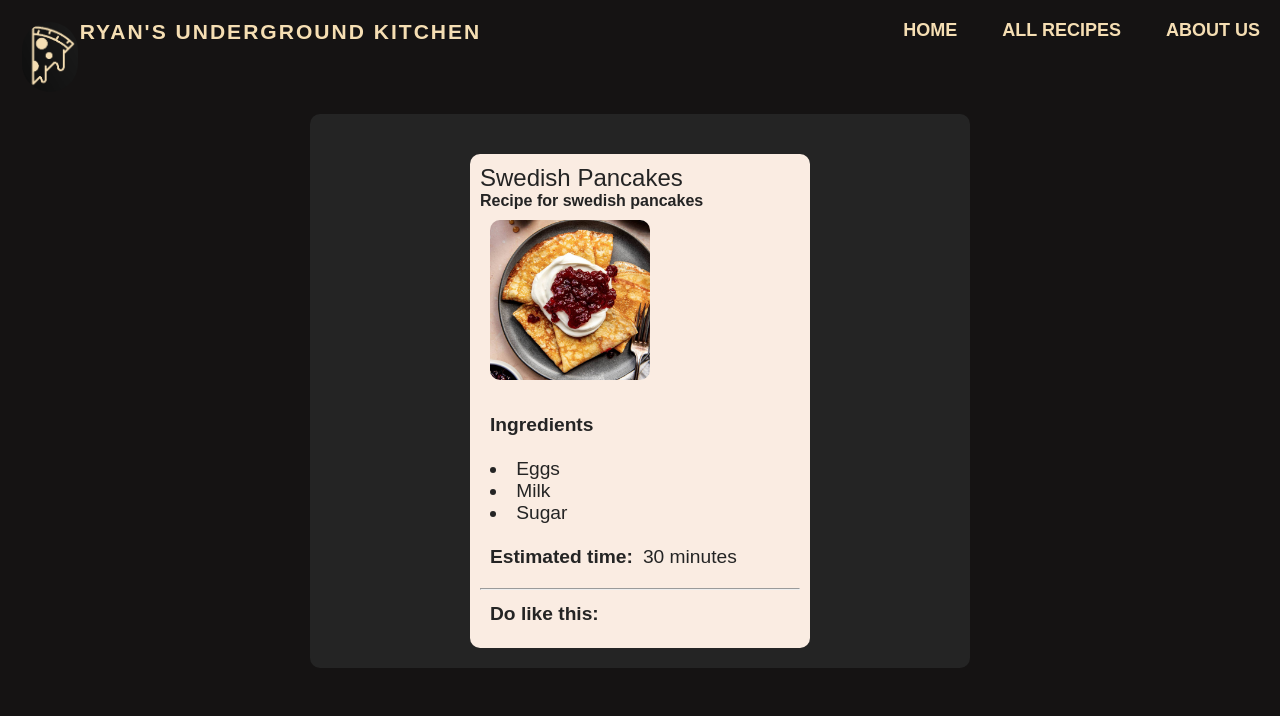
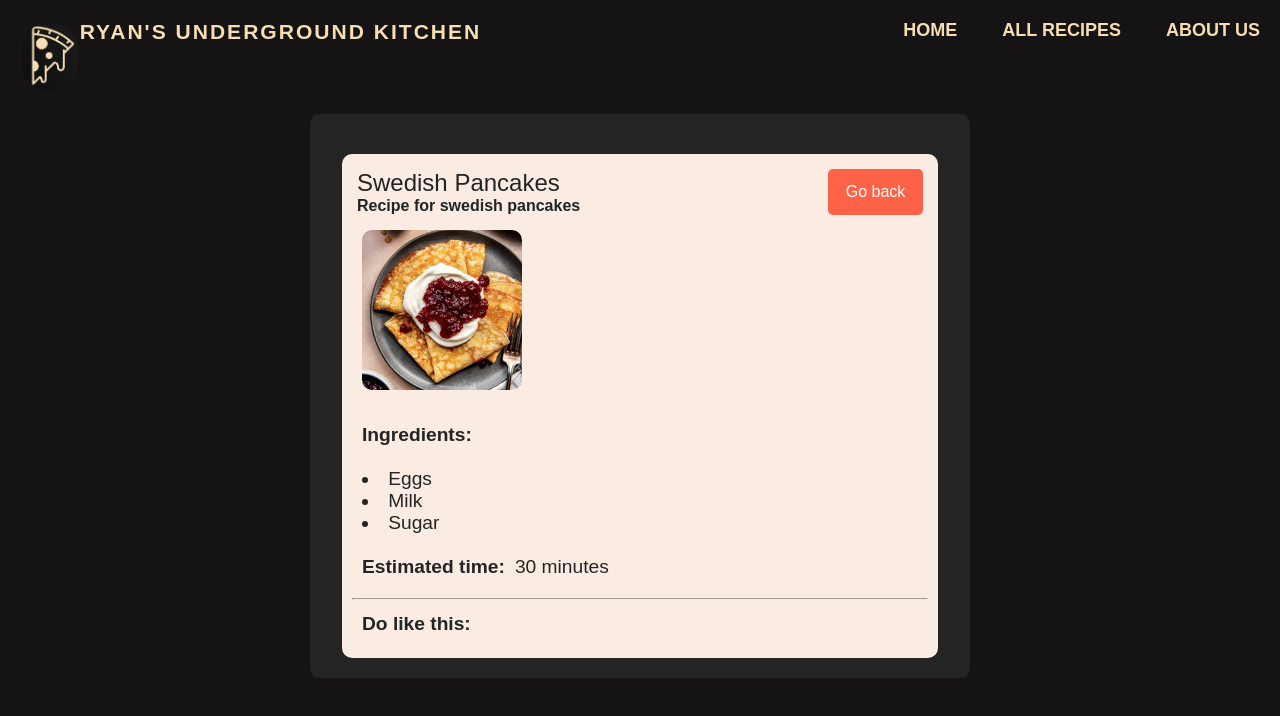
Before and after one commit to RyanLindman/recipe-app, a React (Vite) app in the folder frontend/: page /recipes/1 in a window 1280 px wide. Shown: the top 716 px of the page. Built offline with nearby package versions, Linux system fonts and the light colour scheme.

Commit message:
added some navigation

```diff
--- a/frontend/src/views/Recipe.css
+++ b/frontend/src/views/Recipe.css
@@ -25,7 +25,7 @@
 .recipe-read {
   background-color: #faece2;
   color: #242424;
-  width: 50%;
+  width: 90%;
   border-radius: 10px;
   margin: 10px;
   padding: 10px;
@@ -51,8 +51,6 @@
   gap: 10px;
 }
 
-
-
 #recipe-card-id img {
   margin: 10px;
   object-fit: cover;
@@ -66,9 +64,27 @@
   height: 10px;
 }
 
+.goback-btn {
+  padding: 5px;
+  width: 15%;
+  border-radius: 5px;
+  border: none;
+  cursor: pointer;
+  display: flex;
+  justify-content: center;
+  align-items: center;
+
+  background-color: tomato;
+  color: white;
+}
+
+.title-box {
+  display: flex;
+  justify-content: space-between;
+  padding: 5px;
+}
 @media only screen and (max-width: 600px) {
   #recipe-card-id img {
-
     width: auto;
     padding: 5px;
   }
@@ -79,8 +95,6 @@
   }
   #recipe-card-id {
     width: auto;
-    padding:5px
+    padding: 5px;
   }
-
-
 }
--- a/frontend/src/views/Recipe.tsx
+++ b/frontend/src/views/Recipe.tsx
@@ -1,10 +1,13 @@
-import { useParams } from "react-router-dom";
+import { Link, useParams } from "react-router-dom";
 import Header from "../components/Header";
 import recipe_data from "../recipe_data.json";
+import { useNavigate } from "react-router-dom";
+
 import "./Recipe.css";
 
 const Recipe = () => {
   const { id } = useParams<{ id: string }>();
+  const navigate = useNavigate();
 
   const recipe = recipe_data.find(
     (item) => item.id === parseInt(id as string, 10)
@@ -23,20 +26,22 @@ const Recipe = () => {
       <Header fontSize={18} />
 
       <div id="recipe-card-id">
-        <div className="recipe-id-header">
-
-
-        </div>
+        <div className="recipe-id-header"></div>
         <div className="recipe-read">
-          <h2 style={{ fontWeight: 200 }}>{recipe.name}</h2>
-          <h4>{recipe.description}</h4>
-
+          <div className="title-box">
+            <div>
+              <h2 style={{ fontWeight: 200 }}>{recipe.name}</h2>
+              <h4>{recipe.description}</h4>
+            </div>
+            <Link to={""} onClick={() => navigate(-1)} className="goback-btn">
+              Go back
+            </Link>
+          </div>
 
           <img src={recipe.ImagePath} alt="recipe-img" />
 
           <div className="ingredients">
-
-            <p style={{ fontWeight: 600 }}>Ingredients</p>
+            <p style={{ fontWeight: 600 }}>Ingredients:</p>
             <br />
             {recipe.ingredients.map((item, index) => (
               <li key={index}>{item}</li>
@@ -50,7 +55,9 @@ const Recipe = () => {
           </div>
           <hr />
           <div className="recipe-inst">
-            <p style={{fontWeight:600, fontSize:"larger"}}>Do like this: </p>
+            <p style={{ fontWeight: 600, fontSize: "larger" }}>
+              Do like this:{" "}
+            </p>
             <p>{recipe.instructions}</p>
           </div>
         </div>
```
